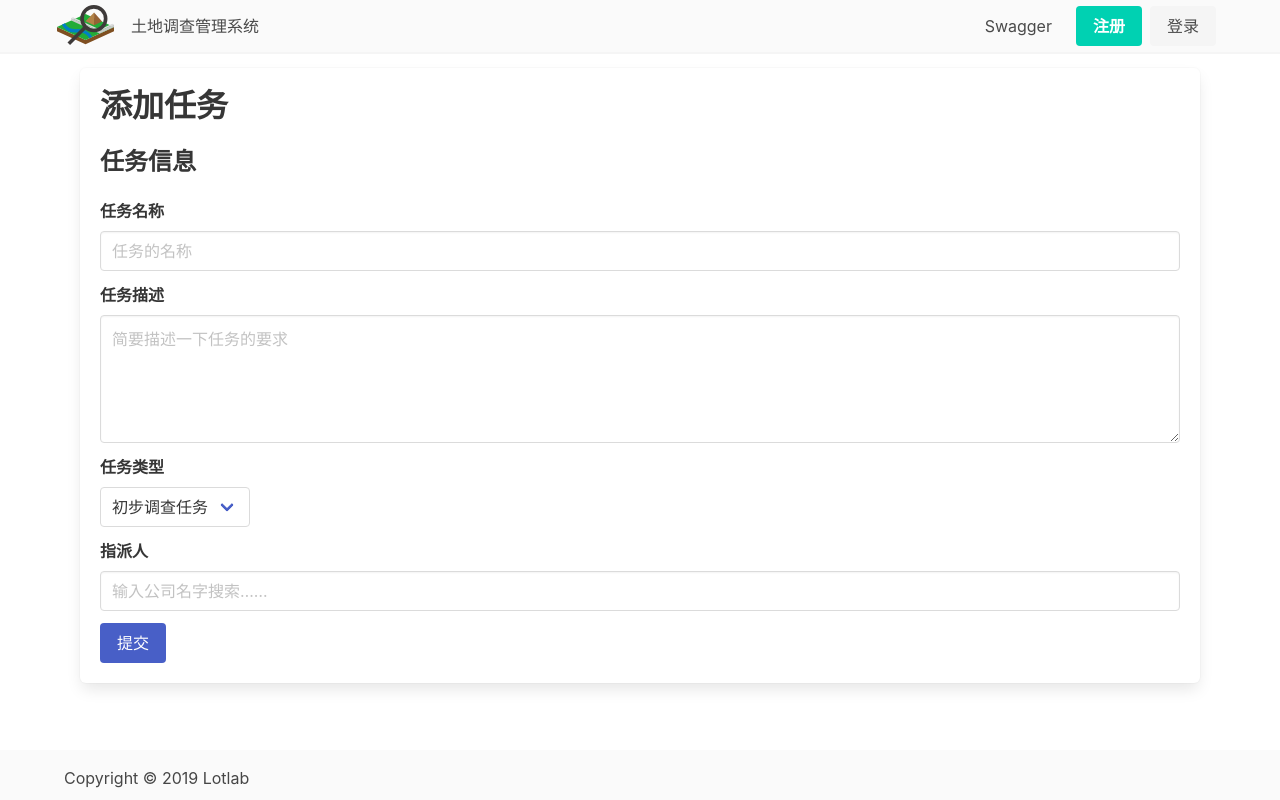
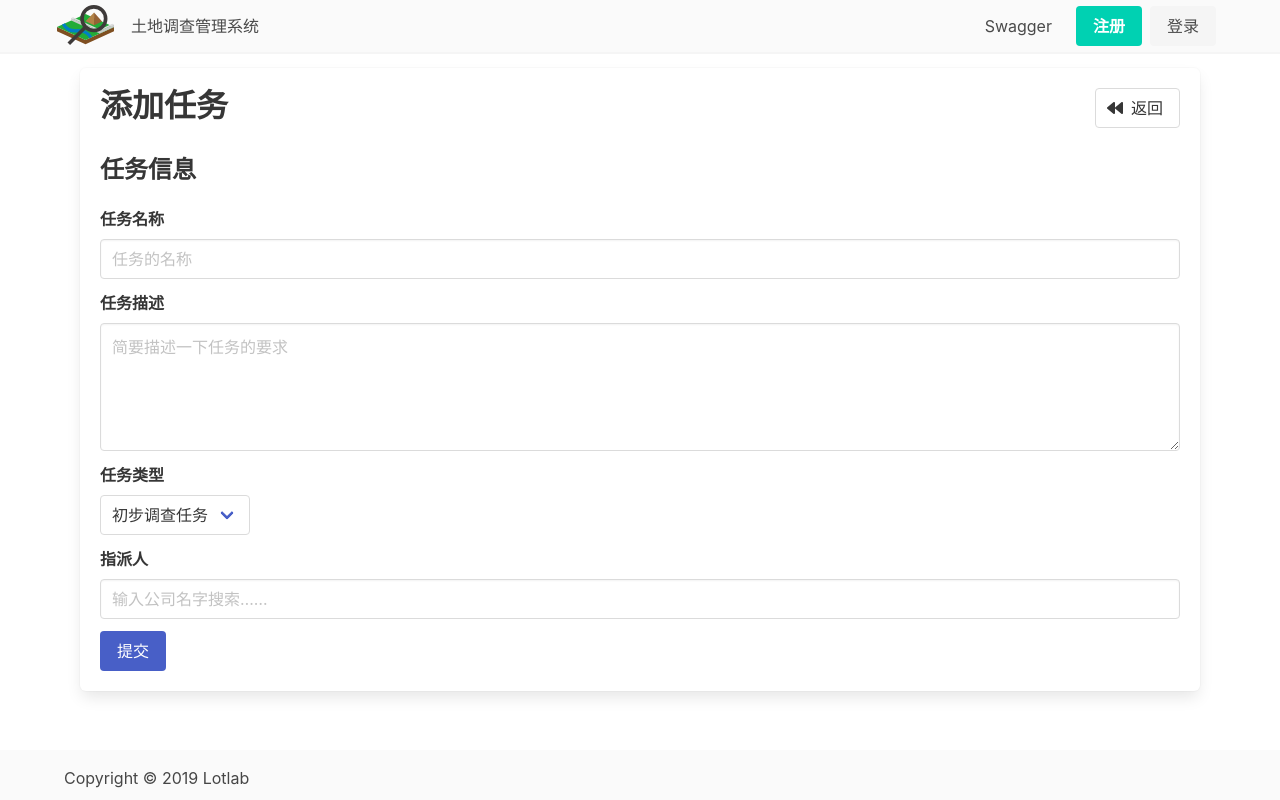
Before and after one commit to jim-kirisame/GDUT-Land-Manager-Frontend, a Vue app: page /#/addTask in a window 1280 px wide. Built offline with nearby package versions, Linux system fonts and the light colour scheme.

Commit message:
改进页面交互逻辑

```diff
--- a/src/App.vue
+++ b/src/App.vue
@@ -75,7 +75,8 @@ import {
   faHistory,
   faBuilding,
   faPlus,
-  faEdit
+  faEdit,
+  faBackward
 } from "@fortawesome/free-solid-svg-icons";
 import { FontAwesomeIcon } from "@fortawesome/vue-fontawesome";
 import userNav from "./components/nav_user.vue";
@@ -97,7 +98,8 @@ library.add(
   faUserTie,
   faBuilding,
   faPlus,
-  faEdit
+  faEdit,
+  faBackward
 );
 Vue.component("font-awesome-icon", FontAwesomeIcon);
 
--- a/src/components/multiInput.vue
+++ b/src/components/multiInput.vue
@@ -19,7 +19,7 @@
           @input="onInput($event.target.value)"
           :disabled="disabled"
         >
-        <UserList :users="searchUser" @onSelect="itemClick" />
+        <UserList :users="searchUser" @onSelect="itemClick"/>
       </div>
     </div>
   </div>
@@ -32,7 +32,7 @@ import UserGroup from "../model/userGroup";
 import UserSelectList from "./userSelectList.vue";
 
 @Component({
-  components:{
+  components: {
     UserList: UserSelectList
   }
 })
--- a/src/components/nav_user.vue
+++ b/src/components/nav_user.vue
@@ -1,9 +1,9 @@
 <template>
   <div class="navbar-item has-dropdown is-hoverable" v-if="logined">
-    <a class="navbar-link">{{userName}}</a>
+    <a class="navbar-link" @click="jumpTo('userMe')">{{userName}}</a>
 
     <div class="navbar-dropdown">
-      <a class="navbar-item" @click="jumpTo('userMe')">{{userACL}}</a>
+      <p class="navbar-item">{{userName}} ({{userACL}})</p>
       <hr class="navbar-divider">
       <a class="navbar-item" @click="jumpTo('tasks')" v-if="!isAdmin">我的任务</a>
       <a class="navbar-item" @click="jumpTo('groupManager')" v-if="isGroup">成员管理</a>
@@ -48,26 +48,27 @@ export default class userNav extends Vue {
   }
 
   mounted() {
+    this.onLoginStatusChange();
     User.OnLoginStatusChange.on(this.onLoginStatusChange);
   }
 
   private onLoginStatusChange() {
     this.logined = User.IsLogin;
     this.userName = User.Name;
+    this.acl = Number(User.ACL);
+    this.userACL = UserUtils.typeStr(this.acl);
   }
 
   logined = User.IsLogin;
   userName = User.Name;
+  acl = 1;
+  userACL = "";
 
   get isAdmin() {
-    return User.ACL === "0";
+    return this.acl === 0;
   }
   get isGroup() {
-    return User.ACL === "2";
-  }
-  get userACL() {
-    let acl = User.ACL;
-    return UserUtils.typeStr(Number(acl));
+    return this.acl === 2;
   }
 }
 </script>
--- a/src/components/singleInput.vue
+++ b/src/components/singleInput.vue
@@ -10,7 +10,7 @@
         :class="{'is-success': savedUser.uid>0}"
         :disabled="disabled"
       >
-      <UserList :users="users" @onSelect="itemClick" />
+      <UserList :users="users" @onSelect="itemClick"/>
     </div>
   </div>
 </template>
@@ -22,7 +22,7 @@ import User from "../model/user";
 import UserSelectList from "./userSelectList.vue";
 
 @Component({
-  components:{
+  components: {
     UserList: UserSelectList
   }
 })
@@ -94,5 +94,4 @@ export default class singleInput extends Vue {
 </script>
 
 <style lang="scss" scoped>
-
 </style>
--- a/src/views/editTask.vue
+++ b/src/views/editTask.vue
@@ -1,7 +1,19 @@
 <template>
   <div class="box">
-    <h1 class="title" v-if="task.taskID <= 0">添加任务</h1>
-    <h1 class="title" v-else>编辑任务</h1>
+    <div class="columns">
+      <div class="column is-four-fifths">
+        <h1 class="title" v-if="task.taskID <= 0">添加任务</h1>
+        <h1 class="title" v-else>编辑任务</h1>
+      </div>
+      <div class="column">
+        <a class="button is-pulled-right" @click="back">
+          <span class="icon">
+            <font-awesome-icon icon="backward"/>
+          </span>
+          <span>返回</span>
+        </a>
+      </div>
+    </div>
     <Notify :msg="message" @clear="clear"/>
     <div class="fields">
       <h4 class="title is-4">任务信息</h4>
@@ -142,6 +154,19 @@ export default class AddTask extends Vue {
     this.onIdChange();
   }
 
+  back() {
+    if (this.task.taskID > 0) {
+      this.$router.push({
+        name: "task",
+        params: { id: this.task.taskID.toString() }
+      });
+    } else {
+      this.$router.push({
+        name: "tasks"
+      });
+    }
+  }
+
   onLoadSuccess(data: any) {
     this.task = data;
 
--- a/src/views/task.vue
+++ b/src/views/task.vue
@@ -5,12 +5,18 @@
         <div class="column is-four-fifths">
           <h1 class="title">{{task.title}}</h1>
         </div>
-        <div class="column" v-if="editable">
-          <a class="button is-primary is-pulled-right" @click="editTask">
+        <div class="column">
+          <a class="button is-primary is-pulled-right" @click="editTask" v-if="editable">
             <span class="icon">
               <font-awesome-icon icon="edit"/>
             </span>
             <span>编辑</span>
+          </a>
+          <a class="button is-pulled-right" @click="back">
+            <span class="icon">
+              <font-awesome-icon icon="backward"/>
+            </span>
+            <span>返回</span>
           </a>
         </div>
       </div>
@@ -113,6 +119,11 @@ export default class TaskPage extends Vue {
       params: { id: this.task.taskID.toString() }
     });
   }
+  back() {
+    this.$router.push({
+      name: "tasks"
+    });
+  }
 
   onFail(code: number, msg: string) {
     this.message = msg;
@@ -144,4 +155,9 @@ export default class TaskPage extends Vue {
 </script>
 
 <style lang="scss" scoped>
+.column {
+  .button + .button {
+    margin-right: 1em;
+  }
+}
 </style>
```
Also changed, not shown: 1 other file (tests, documents, lock files or other folders).
